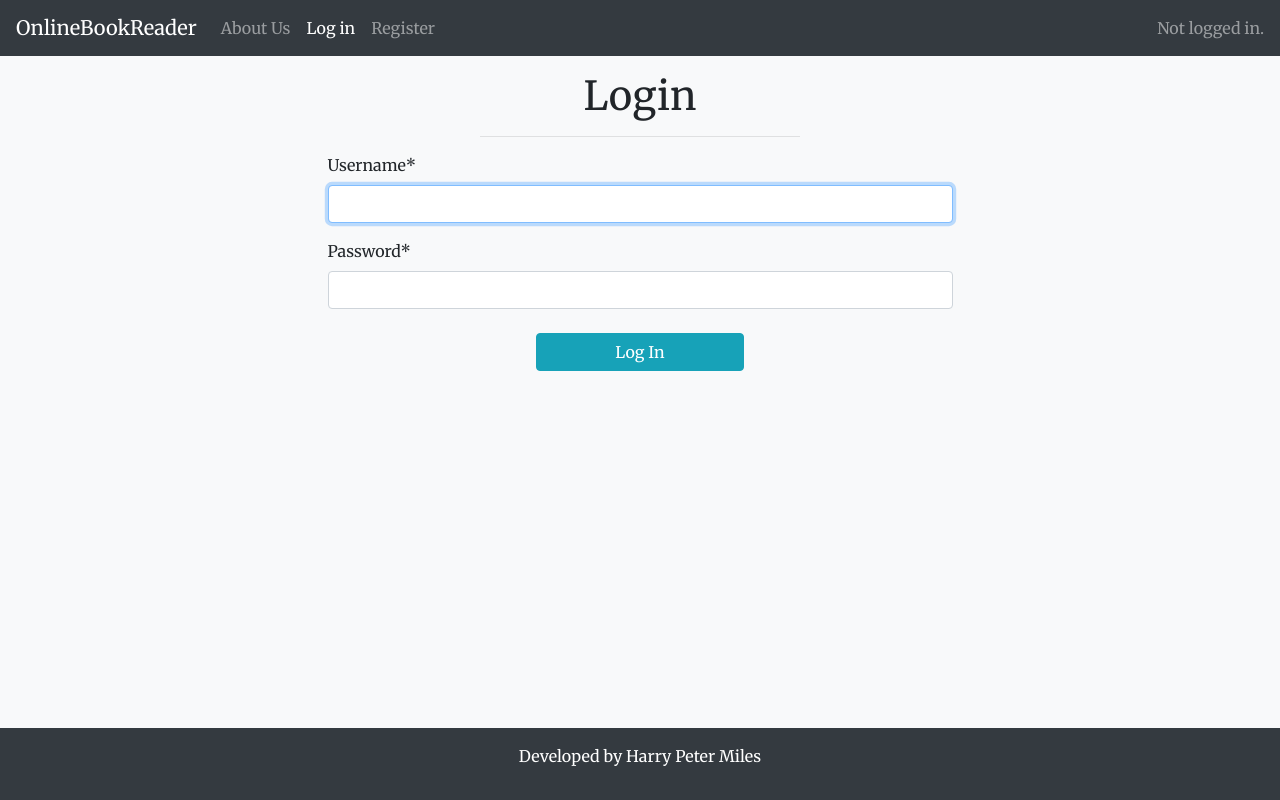
After one commit to harrypmdev/online-book-reader, a Django app: page /login/ in a window 1280 px wide. The commit adds this page. Run offline with Django 5.2, Linux system fonts and the light colour scheme; some libraries are stand-ins or nearby versions.

Commit message:
feat: add login page

```diff
--- /dev/null
+++ b/books/templates/books/login.html
@@ -0,0 +1,14 @@
+{% extends 'base.html' %}
+{% load static %}
+{% load crispy_forms_tags %}
+{% block content %}
+    <h1 class="text-center mt-3">Login</h1>
+    <hr class="w-25">
+    <div class="row">
+        <form class="w-50 col-10 offset-1 col-lg-6 offset-lg-3" method="POST">
+            {% csrf_token %}
+            {{ authentication_form | crispy }}
+            <input class="col-4 offset-4 my-2 btn btn-info" type="submit" value="Log In"></input>
+        </form>
+    </div>
+{% endblock content %}
--- a/books/templates/books/register.html
+++ b/books/templates/books/register.html
@@ -8,7 +8,7 @@
         <form class="w-50 col-10 offset-1 col-lg-6 offset-lg-3" method="POST">
             {% csrf_token %}
             {{ register_form | crispy }}
-            <input class="col-4 offset-4 my-2 btn btn-info" type="submit" value="Submit"></input>
+            <input class="col-4 offset-4 my-2 btn btn-info" type="submit" value="Register"></input>
         </form>
     </div>
     <div class="d-flex justify-content-center">
--- a/books/urls.py
+++ b/books/urls.py
@@ -3,5 +3,7 @@ from django.urls import path
 
 urlpatterns = [
     path('', views.about_us, name='about_us'),
+    path('logout', views.logout_view, name='logout'),
     path('register/', views.register, name='register'),
+    path('login/', views.login_view, name="login")
 ]
--- a/books/views.py
+++ b/books/views.py
@@ -1,5 +1,8 @@
 from django.shortcuts import render
 from django.contrib import messages
+from django.contrib.auth import login, logout, authenticate
+from django.contrib.auth.forms import AuthenticationForm
+from django.shortcuts import redirect
 from .forms import RegisterForm
 
 # Create your views here.
@@ -21,6 +24,7 @@ def register(request):
                 messages.SUCCESS,
                 'Account Registered!'
             )
+            return redirect('about_us')
     register_form = RegisterForm()
     context = {"register_form": register_form}
     return render(
@@ -28,3 +32,39 @@ def register(request):
         'books/register.html',
         context,
     )
+
+def login_view(request):
+    if request.method == "POST":
+        username = request.POST['username']
+        password = request.POST['password']
+        user = authenticate(username=username, password=password)
+        if user is not None:
+            login(request, user)
+            messages.add_message(
+                request,
+                messages.SUCCESS,
+                'Logged in!'
+            )
+            return redirect('about_us')
+        else:
+            messages.add_message(
+                request,
+                messages.ERROR,
+                'Invalid credentials.'
+            )
+    authentication_form = AuthenticationForm()
+    context = {"authentication_form": authentication_form}
+    return render(
+        request,
+        'books/login.html',
+        context,
+    )
+
+def logout_view(request):
+    messages.add_message(
+        request,
+        messages.SUCCESS,
+        'Logged out!'
+    )
+    logout(request)
+    return redirect('about_us')
--- a/online_book_reader/settings.py
+++ b/online_book_reader/settings.py
@@ -40,7 +40,7 @@ INSTALLED_APPS = [
     'django.contrib.sessions',
     'django.contrib.messages',
     'django.contrib.staticfiles',
-   'crispy_forms',
+    'crispy_forms',
     'crispy_bootstrap4',
     'books',
 ]
--- a/templates/base.html
+++ b/templates/base.html
@@ -2,6 +2,7 @@
 
 {% url 'about_us' as about_us_url %}
 {% url 'register' as register_url %}
+{% url 'login' as login_url %}
 
 <!DOCTYPE html>
 <html class="h-100" lang="en">
@@ -28,7 +29,11 @@
         <!-- Site Header -->
         <a class="navbar-brand" href="#">OnlineBookReader</a>
         <span class="navbar-text font-italic d-inline d-lg-none">
-            Not logged in
+            {% if user.is_authenticated %}
+                Logged in as {{ user }}.
+            {% else %}
+                Not logged in.
+            {% endif %}
         </span>
         <!-- Burger For Mobile Users -->
         <button class="navbar-toggler" type="button" data-toggle="collapse" data-target="#navbarNavAltMarkup" aria-controls="navbarNavAltMarkup" aria-expanded="false" aria-label="Toggle navigation">
@@ -38,26 +43,31 @@
         <div class="collapse navbar-collapse" id="navbarNavAltMarkup">
             <div class="navbar-nav">
                 <a class="nav-item nav-link {% if request.path == about_us_url %}active{% endif %}" href="{% url 'about_us' %}">About Us <span class="sr-only">(current)</span></a>
+                {% if user.is_authenticated %}
+                    <a class="nav-link " aria-current="page" href="{% url 'logout' %}">Logout</a>
+                {% else %}
+                    <a class="nav-item nav-link {% if request.path == login_url %}active{% endif %}" href="{% url 'login' %}">Log in</a>
                     <a class="nav-item nav-link {% if request.path == register_url %}active{% endif %}" href="{% url 'register' %}">Register</a>
+                {% endif %}
             </div>
         </div>
         <span class="navbar-text d-none d-lg-inline">
-            Not logged in
+            {% if user.is_authenticated %}
+                Logged in as {{ user }}.
+            {% else %}
+                Not logged in.
+            {% endif %}
         </span>
     </nav>
-    <!-- displaying Django messages -->
-    <div class="container">
-        <div class="row">
-        <div class="col-md-8 offset-md-2">
+    <!-- Messages -->
+    <div class="text-center">
         {% for message in messages %}
-            <div class="alert {{ message.tags }} alert-dismissible
-            fade show" id="msg" role="alert">
+        <div class="alert {{ message.tags }} alert-info" id="msg" role="alert">
         {{ message | safe }}
-            <button type="button" class="btn-close"
-                data-bs-dismiss="alert" aria-label="Close"></button>
+        <button type="button" class="btn btn-secondary ml-2"
+            data-dismiss="alert" aria-label="Close">Close Alert</button>
         </div>
         {% endfor %}
-        </div>
     </div>
     </div>
     <main>
```
Lines whose indentation alone changed are shown as unchanged.
